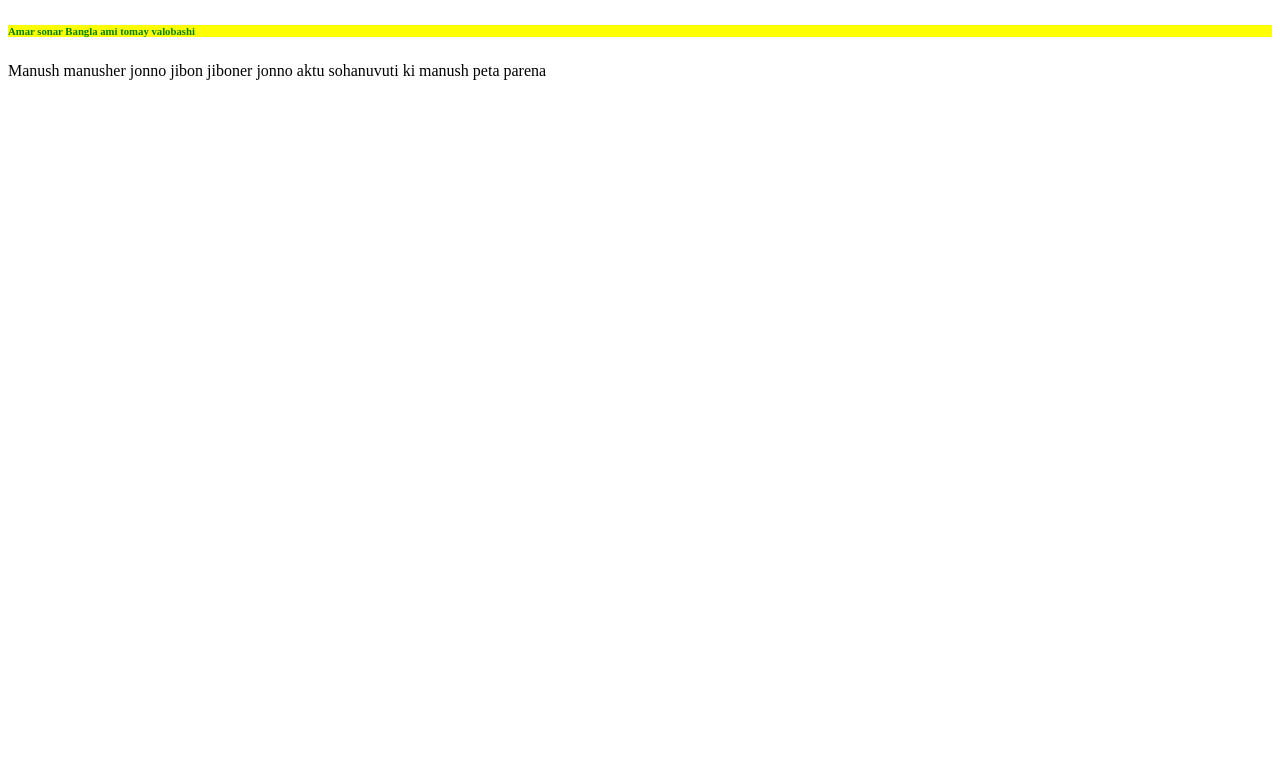
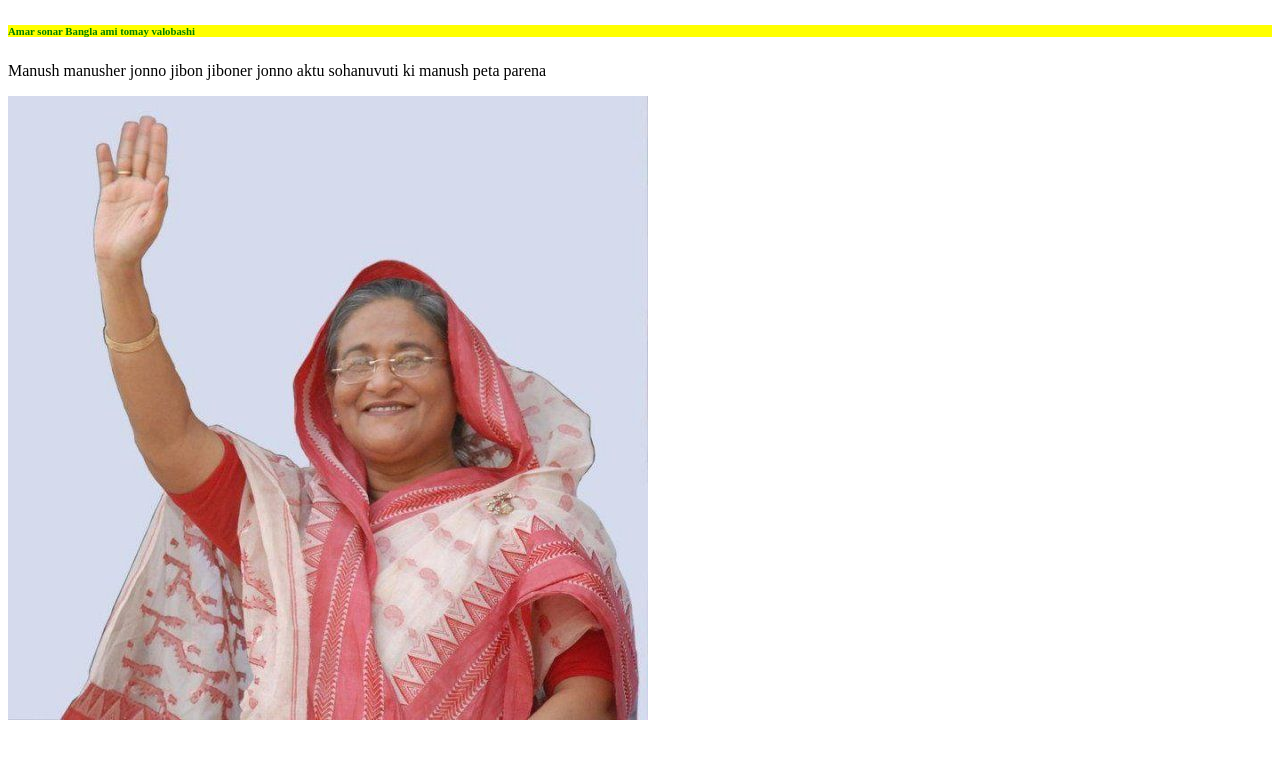
Before and after one commit to mojibar12/my-second-repo, a plain HTML site: page index.html in a window 1280 px wide. Drawn offline with Linux system fonts and the light colour scheme.

Commit message:
my five commit

```diff
--- a/index.html
+++ b/index.html
@@ -10,6 +10,7 @@
 <body>
     <h6>Amar sonar Bangla ami tomay valobashi</h6>
     <p>Manush manusher jonno jibon jiboner jonno aktu sohanuvuti ki manush peta parena</p>
+    <img class="putu" src="seikh hasina.jpg" alt="">
 
 </body>
 </html>
--- a/style.css
+++ b/style.css
@@ -2,3 +2,7 @@ h6{
     color:green;
     background-color: yellow;
 }
+.putu{
+    size: 20px;
+
+}
```
Also changed, not shown: seikh hasina.jpg (added).
